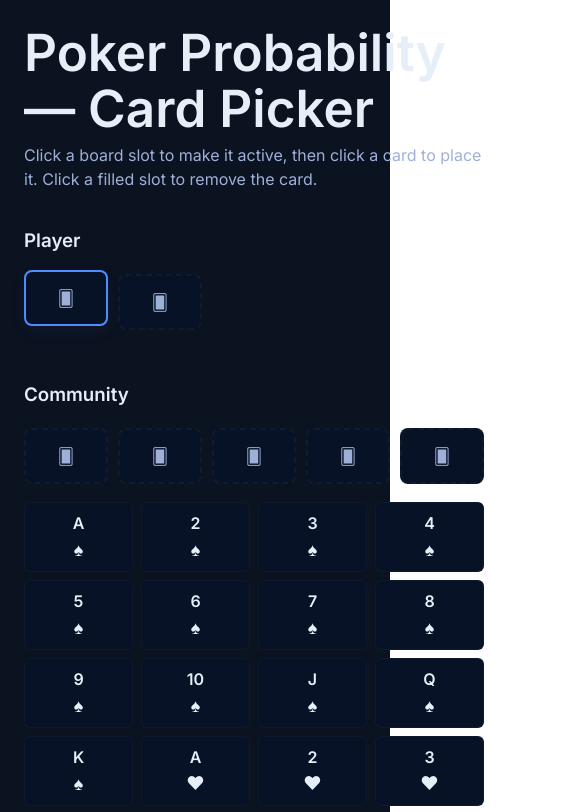
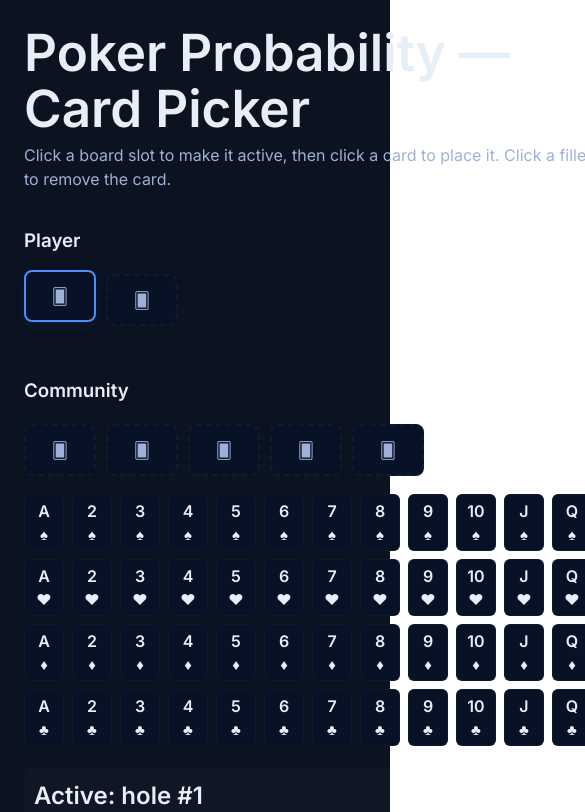
Before and after one commit to him1231/poker-probability-calculator, a React (Vite) app: page / in a window 390 px wide. Shown: the top 812 px of the page, 585 px wide, since content can reach past the window. Built offline with nearby package versions, Linux system fonts and the light colour scheme.

Commit message:
Improve mobile layout responsiveness

```diff
--- a/src/App.css
+++ b/src/App.css
@@ -59,10 +59,20 @@ footer{ margin-top:18px; color:var(--muted) }
 
 /* responsive tweaks for mobile */
 @media (max-width: 600px){
-  .deck{ grid-template-columns: repeat(7, 1fr) }
   .board{ flex-direction:column }
+  .slot{ min-width:72px; min-height:52px }
+  .deck{
+    grid-template-columns: repeat(13, minmax(44px, 1fr));
+    overflow-x:auto;
+    padding-bottom:6px;
+  }
+  .card{ padding:8px }
+  .card .suit{ font-size:16px; margin-top:4px }
+  .summary{ padding:10px }
 }
 
 @media (max-width: 420px){
-  .deck{ grid-template-columns: repeat(4, 1fr) }
+  .deck{ grid-template-columns: repeat(13, minmax(40px, 1fr)) }
+  .card{ padding:6px }
+  .card .suit{ font-size:15px }
 }
```
